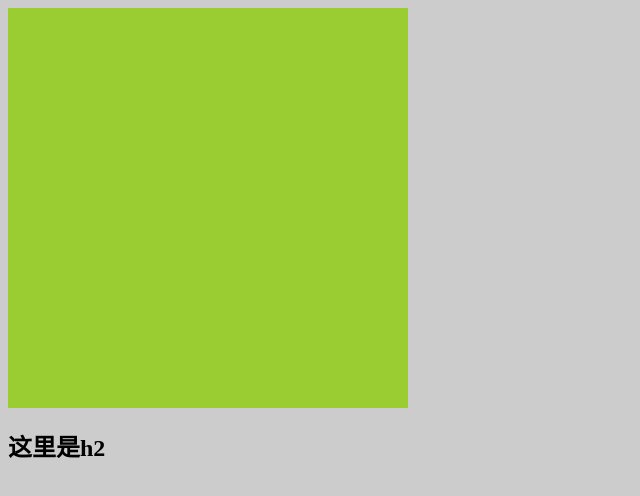
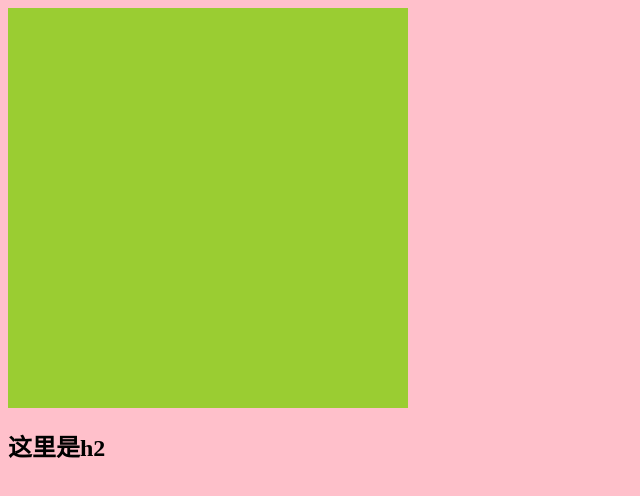
Before and after one commit to StevenJoker/project_02, a plain HTML site: page index.html in a window 1280 px wide. Shown: the whole page, without its empty margins (0-640 px from the left). Drawn offline with Linux system fonts and the light colour scheme.

Commit message:
修改了css

```diff
--- a/index.css
+++ b/index.css
@@ -1,3 +1,3 @@
 body {
-    background-color: #ccc;
+    background-color: pink;
 }
```
